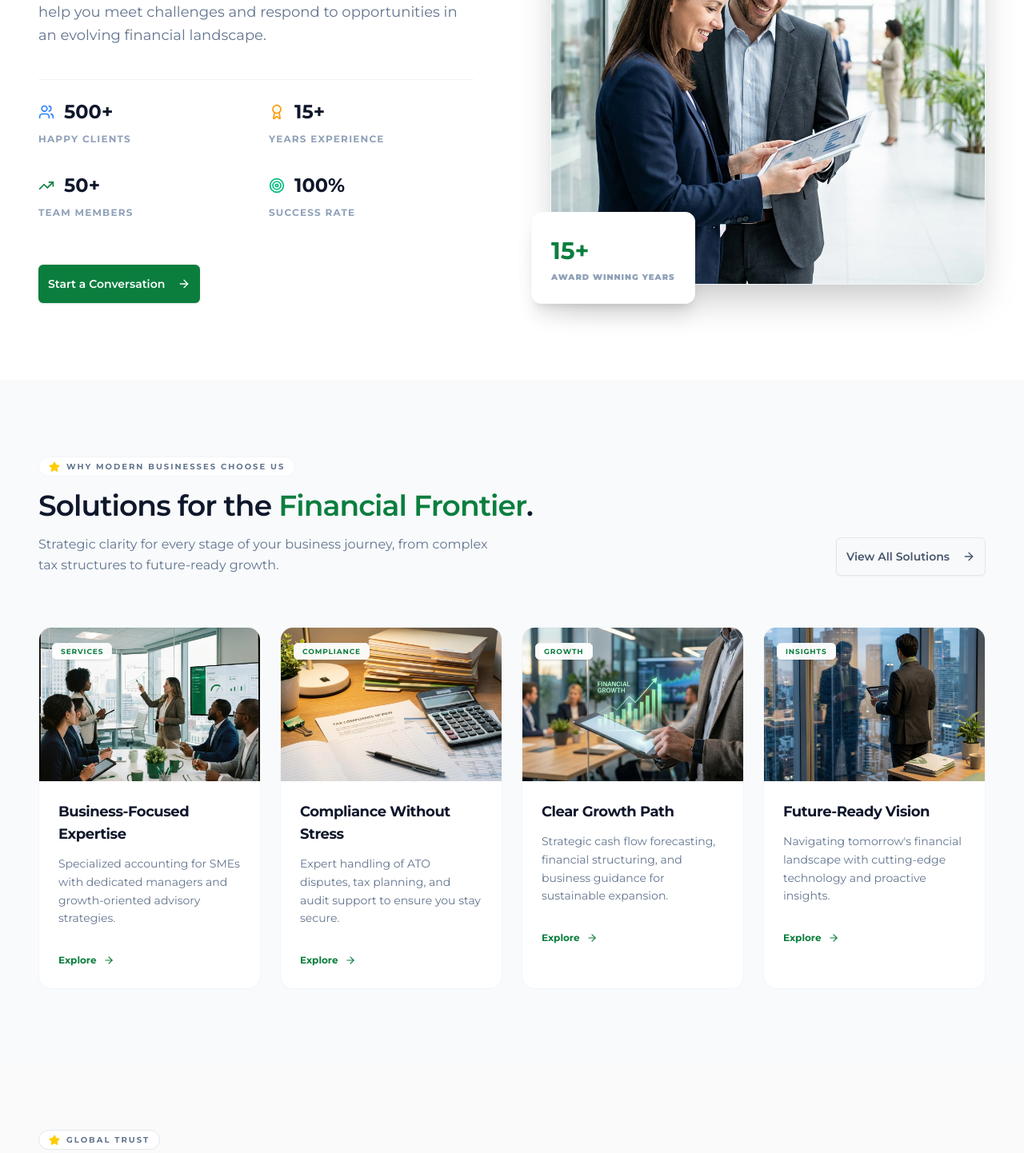
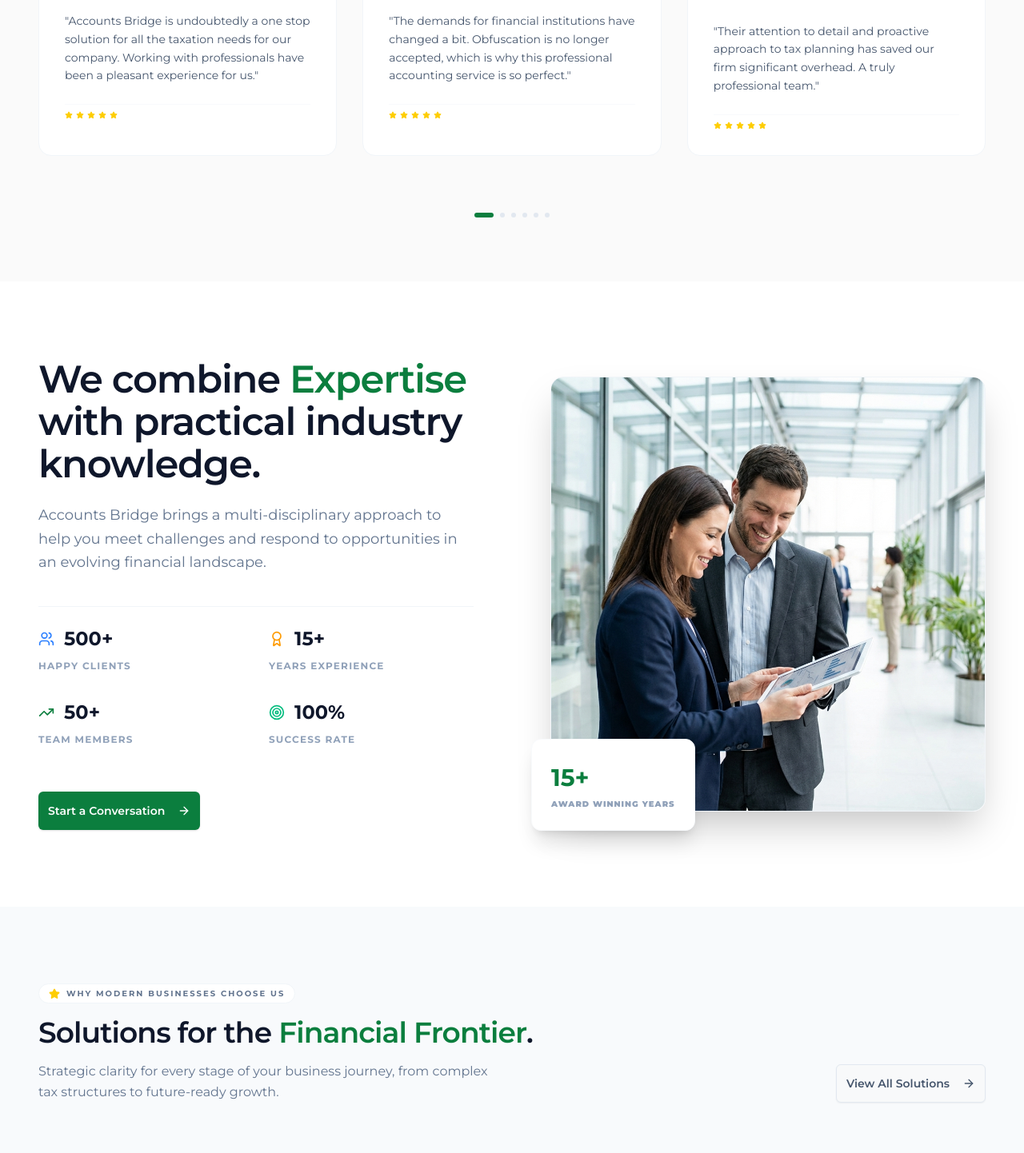
Before and after one commit to Dilawarkhaninfo/accountsbridge, a Next.js app: page / in a window 1280 px wide. Shown: the part 3380-4822 px from the top of the page at 80% size. Built offline with nearby package versions, Linux system fonts and the light colour scheme.

Commit message:
Update page.tsx

```diff
--- a/src/app/page.tsx
+++ b/src/app/page.tsx
@@ -18,10 +18,10 @@ export default function Home() {
       <VisionMissionSection />
       <ServicesGrid />
       <TrustSection />
+      <TestimonialsSection />
 
       <MakeTheDifferenceSection />
       <ProblemsSolutions />
-      <TestimonialsSection />
       <MapSection />
       <RequestCallbackSection />
       <CTASection />
```
